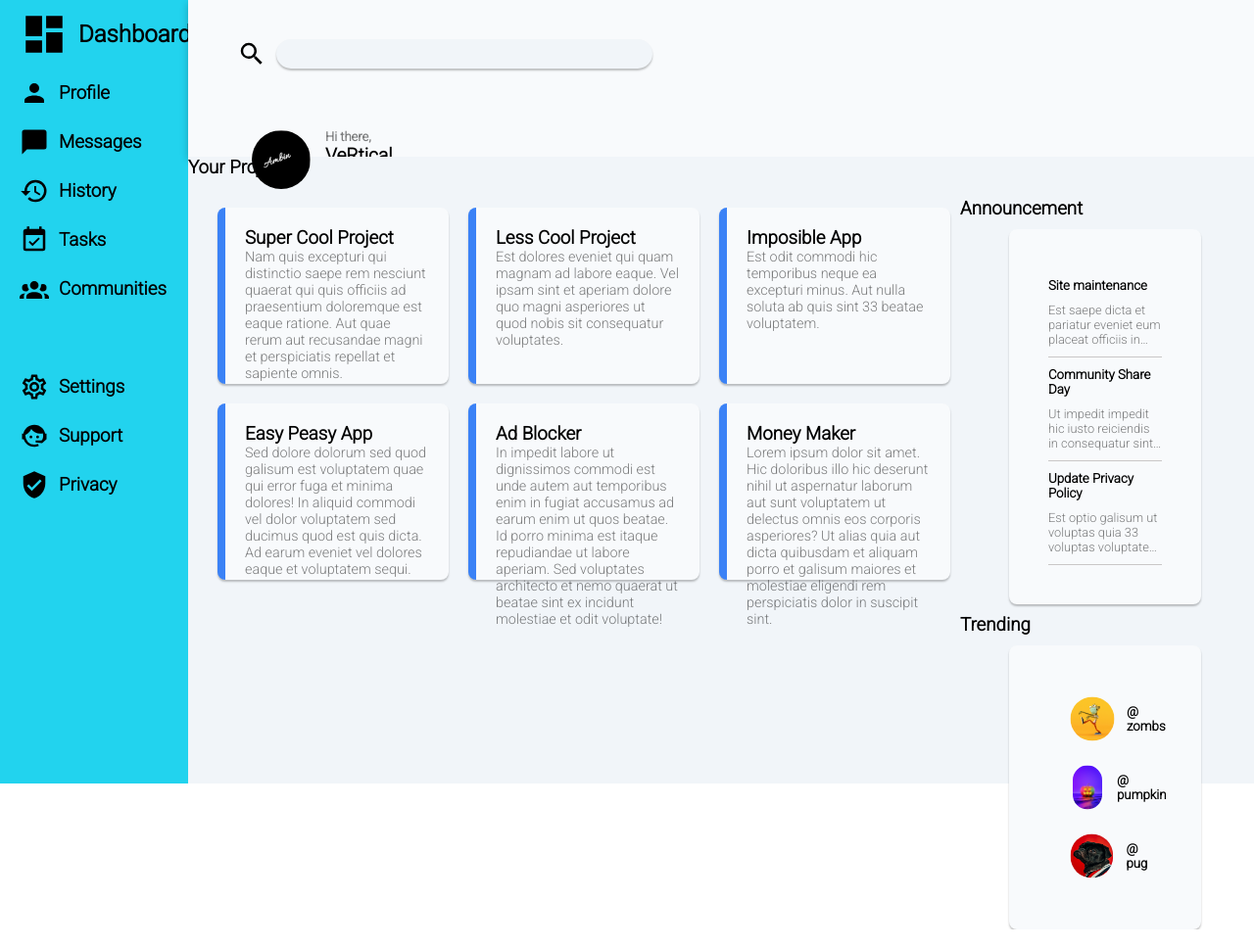
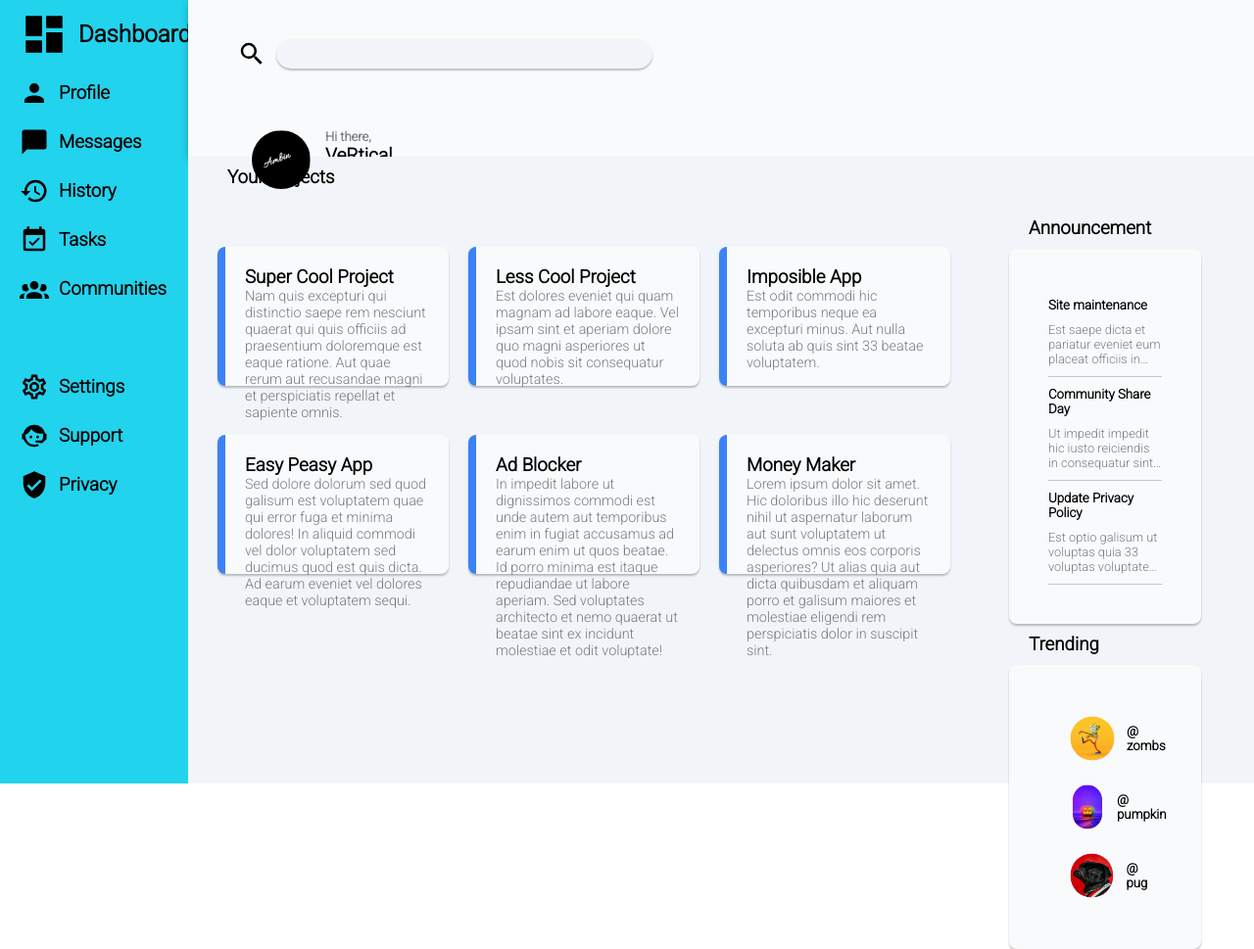
Before and after one commit to VeticaL/Admin-Dashboard, a plain HTML site: page index.html in a window 1280 px wide. Shown: the top 969 px of the page at 98% size. Drawn offline with Linux system fonts and the light colour scheme.

Commit message:
adjust headers

```diff
--- a/style.css
+++ b/style.css
@@ -137,7 +137,7 @@ input {
 .projects {
   display: grid;
   grid-template-columns: 20vw 20vw 20vw 20vw;
-  grid-template-rows: 25vh 25vh 25vh;
+  grid-template-rows: 24vh 24vh 24vh;
   padding: 20px;
 }
 
@@ -147,6 +147,7 @@ input {
   box-shadow: rgba(0, 0, 0, 0.24) 0px 2px 2px;
   border-radius: 8px;
   margin: 10px;
+  margin-top: 40px;
   border-left: 8px solid #3b82f6;
 }
 
@@ -207,3 +208,13 @@ li > h5 {
     display: flex;
     align-items: center;
 }
+
+.yourProjects {
+  margin: 10px 10px 0px 40px;
+  font-weight: bolder;
+}
+
+.heading {
+  margin: 10px 10px 0px 70px;
+  font-weight: bolder;
+}
```
